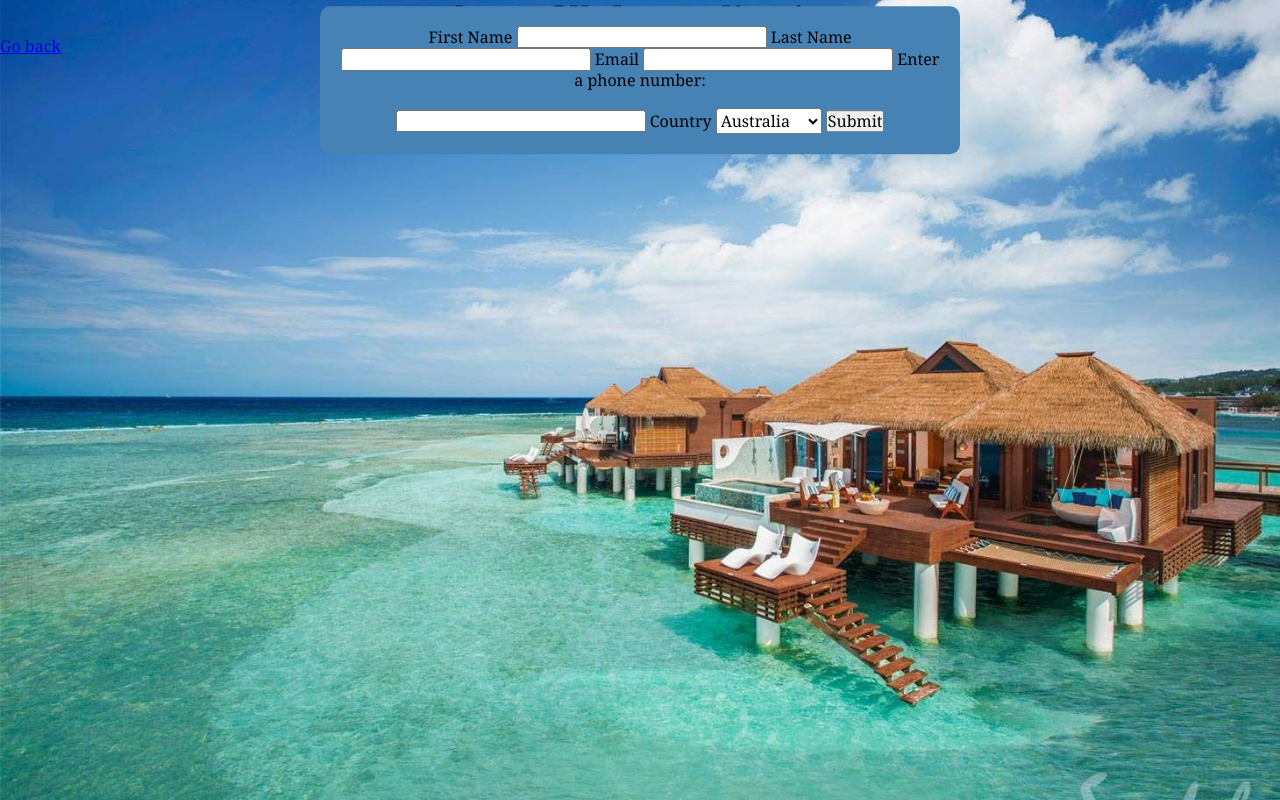
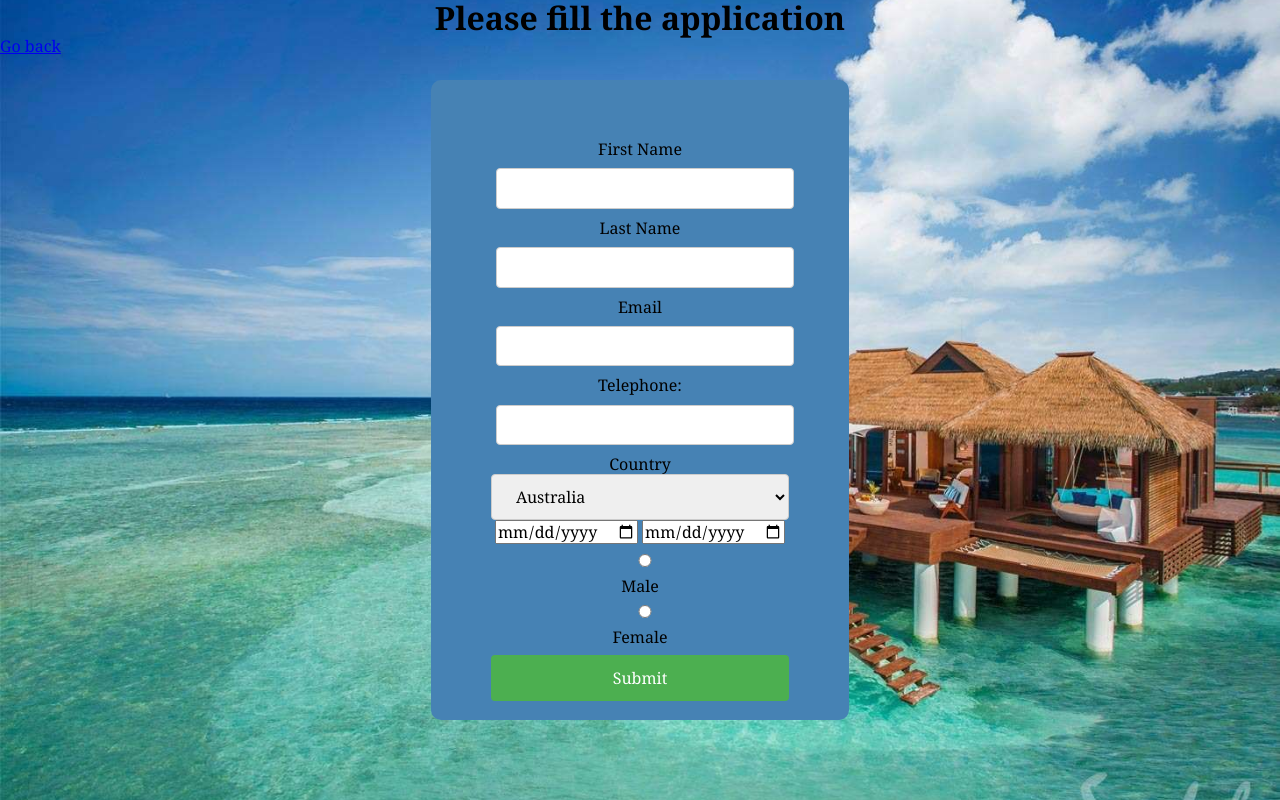
Before and after one commit to BozhidarDaniloski/Second-Website, a website built with Parcel: page second.html in a window 1280 px wide. Built offline with nearby package versions, Linux system fonts and the light colour scheme.

Commit message:
update on css

```diff
--- a/css/style.css
+++ b/css/style.css
@@ -54,15 +54,41 @@ ul li a:hover {
 }
 
 .div {
-  margin: 0;
-  padding: 0;
-  font-family: Georgia, "Times New Roman", Times, serif;
   text-align: center;
   position: absolute;
-  top: 10%;
+  top: 50%;
   left: 50%;
   transform: translate(-50%, -50%);
   border-radius: 10px;
   background-color: steelblue;
-  padding: 20px;
+  padding: 60px;
+  height: 65%;
 }
+
+input[type="text"],
+select,
+input[type="number"],
+input[type="radio"] {
+  width: 100%;
+  padding: 10px 20px;
+  margin: 10px 5px;
+  display: block;
+  border: 1px solid #ccc;
+  border-radius: 4px;
+  box-sizing: border-box;
+}
+
+input[type="submit"] {
+  width: 100%;
+  background-color: #4caf50;
+  color: white;
+  padding: 14px 20px;
+  margin: 8px 0;
+  border: none;
+  border-radius: 4px;
+  cursor: pointer;
+}
+
+input[type="submit"]:hover {
+  background-color: #45a049;
+}
--- a/second.html
+++ b/second.html
@@ -39,6 +39,7 @@
 
     </form>
     <div class="div">
+
       <form>
         <label for="fname">First Name</label>
         <input
@@ -54,9 +55,12 @@
           name="lastname"
         />
         <label for="email">Email</label>
-        <input type="text" id="email" name="email"/>
-        <label for="phone">Enter a phone number:</label><br><br>
-  <input type="tel" id="phone" name="phone"/>
+        <input type="text" id="email" name="email"
+        />
+
+
+        <label for="phone">Telephone:</label>
+        <input type="number" id="phone" name="phone"/>
 
         <label for="country">Country</label>
         <select id="country" name="country">
@@ -67,9 +71,18 @@
           <option value="germany">Germany</option>
         </select>
 
+        <input type="date" value="01/12/1990"/>
+        <input type="date" value="01/12/1990"/>
+
+        <input type="radio" id="male" name="gender" value="male" />
+        <label for="male">Male</label><br />
+        <input type="radio" id="female" name="gender" value="female" />
+        <label for="female">Female</label><br />
+
 
         <input type="submit" value="Submit" />
       </form>
+
     </div>
 
     <!-- Add your site or application content here -->
```
